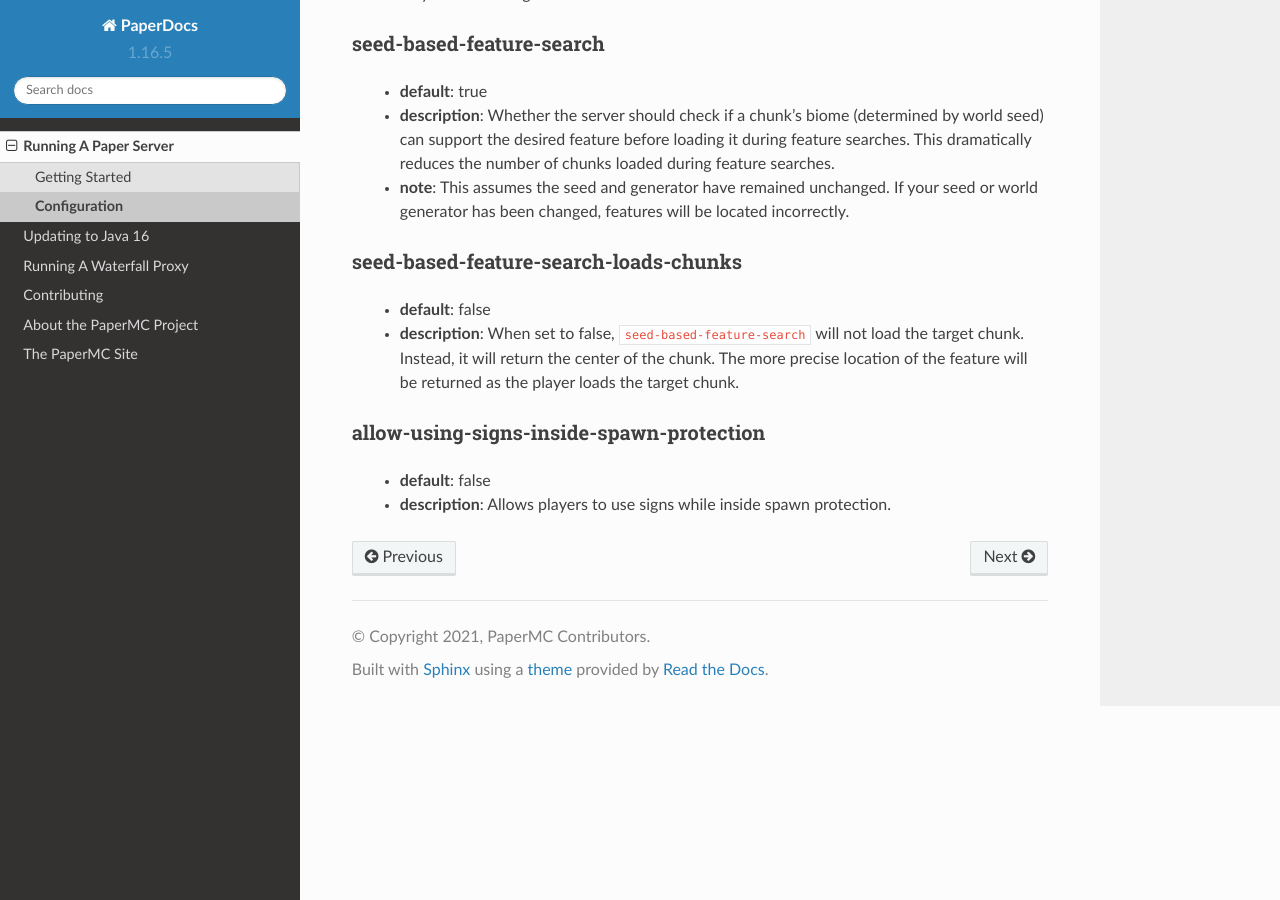
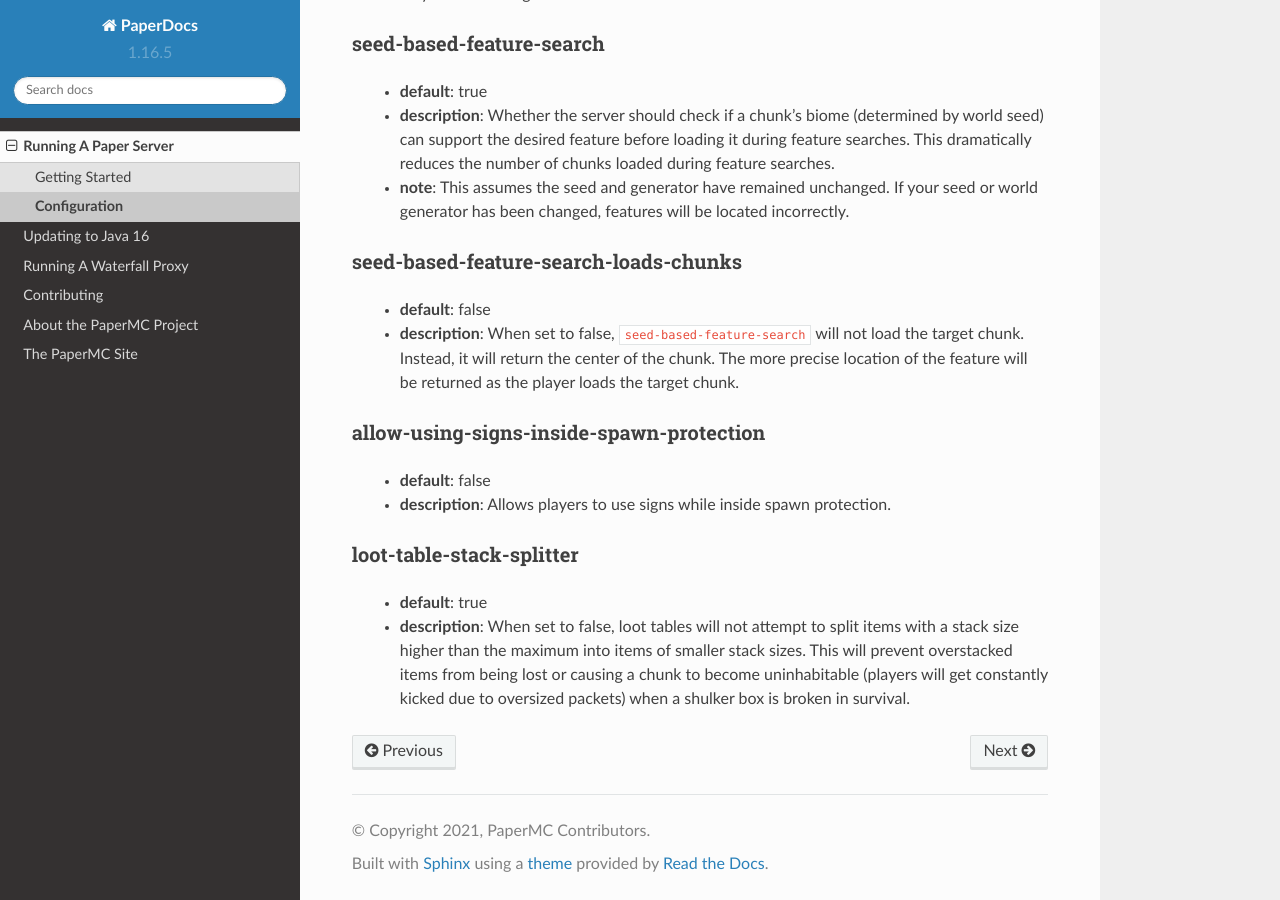
Before and after one commit to PaperMC/PaperDocs, a Sphinx documentation site: the page built from source/server/configuration.rst, in a window 1280 px wide and 900 px high, scrolled down 26336 px. Built offline with Sphinx 7.4.7 and the Read the Docs theme 2.0.0, drawn with Linux system fonts in a browser that asks for light colours; pages that are not in the unit, such as notebooks, are missing from menus.

Commit message:
Document loot-table-stack-splitter
For https://github.com/PaperMC/Paper/pull/5943

```diff
--- a/source/server/configuration.rst
+++ b/source/server/configuration.rst
@@ -1144,3 +1144,12 @@ allow-using-signs-inside-spawn-protection
 ~~~~~~~~~~~~~~~~~~~~~~~~~~~~~~~~~~~~~~~~~
    - **default**: false
    - **description**: Allows players to use signs while inside spawn protection.
+
+loot-table-stack-splitter
+~~~~~~~~~~~~~~~~~~~~~~~~~
+   - **default**: true
+   - **description**: When set to false, loot tables will not attempt to split
+     items with a stack size higher than the maximum into items of smaller stack
+     sizes. This will prevent overstacked items from being lost or causing a chunk
+     to become uninhabitable (players will get constantly kicked due to oversized
+     packets) when a shulker box is broken in survival.
```
